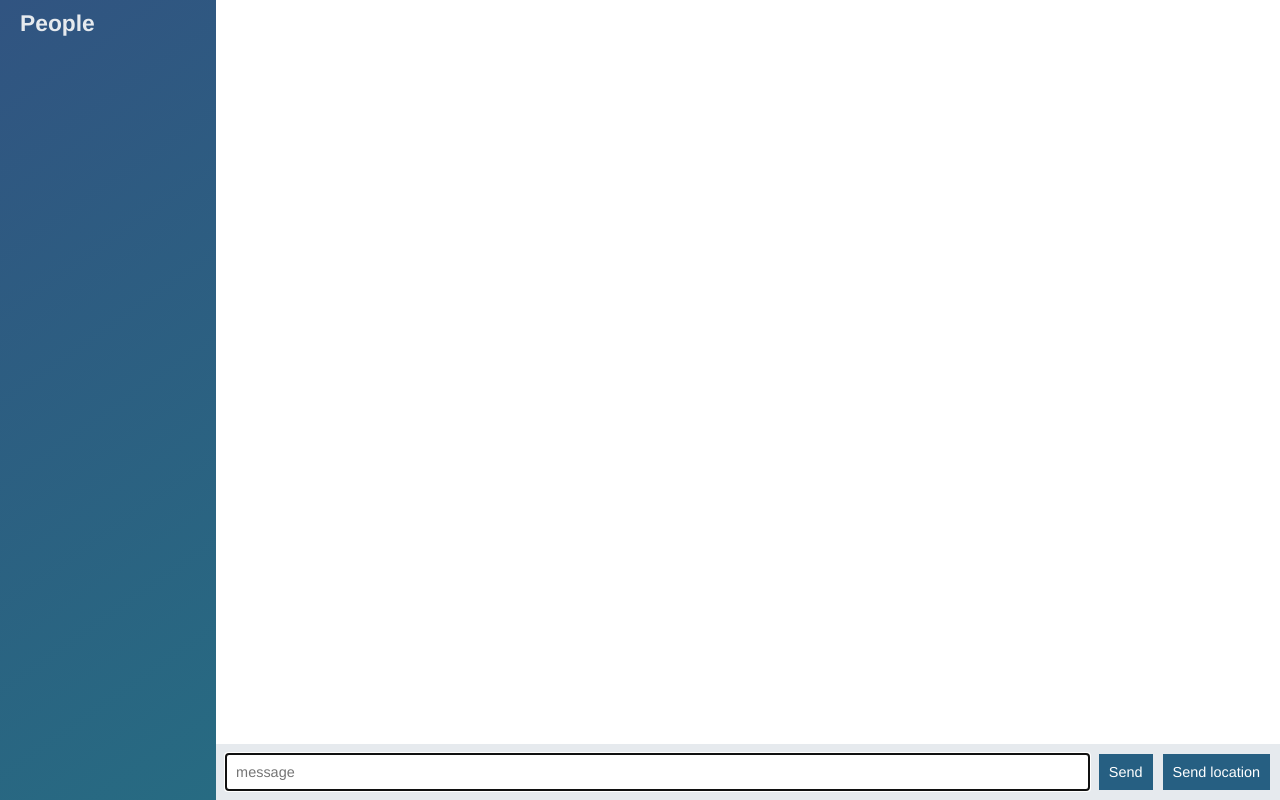
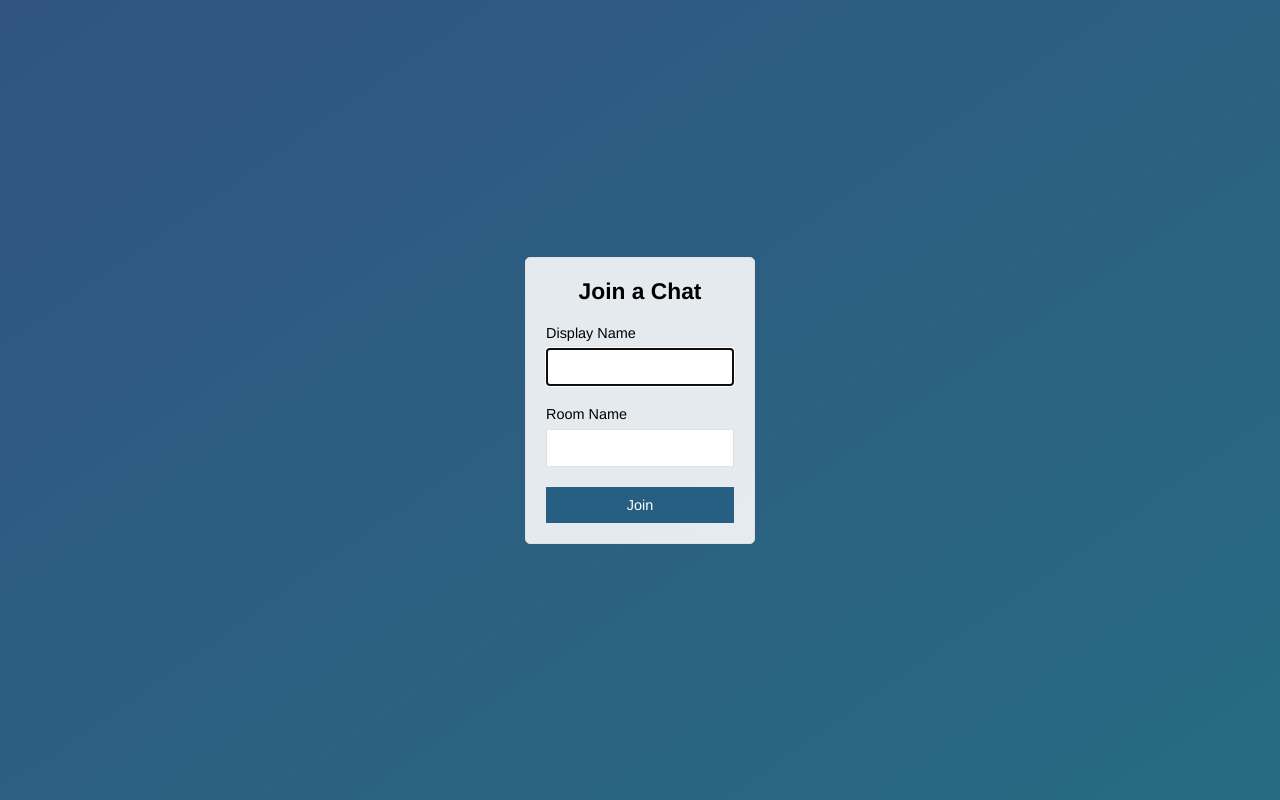
Before and after one commit to klauBertram/node-course-2-chat-app, a website: page public/index.html in a window 1280 px wide. Drawn offline with nearby package versions, Linux system fonts and the light colour scheme; no server answers.

Commit message:
add join page

```diff
--- a/public/index.html
+++ b/public/index.html
@@ -1,33 +1,29 @@
 <!DOCTYPE html>
 <html>
 <head>
-  <title></title>
   <meta charset="utf-8">
+  <meta name="viewport" content="width=device-width, initial-scale=1, user-scalable=no">
   <link rel="stylesheet" href="css/styles.css">
+  <title>Join | ChatApp</title>
 </head>
-
-<body class="chat">
-
-<div class="chat__sidebar">
-  <h3>People</h3>
-  <div id="users"></div>
-</div>
-
-<div class="chat__main">
-  <ol id="messages" class="chat__messages"></ol>
-
-  <div class="chat__footer">
-    <form id="message-form">
-      <input type="text" name="message" placeholder="message" autofocus autocomplete="off" />
-      <button>Send</button>
+<body class="centered-form">
+  <div class="centered-form__form">
+    <form action="/chat.html">
+      <div class="form-field">
+        <h3>Join a Chat</h3>
+      </div>
+      <div class="form-field">
+        <label>Display Name</label>
+        <input type="text" name="name" autofocus />
+      </div>
+      <div class="form-field">
+        <label>Room Name</label>
+        <input type="text" name="room" />
+      </div>
+      <div class="form-field">
+        <button>Join</button>
+      </div>
     </form>
-
-    <button id="send-location">Send location</button>
   </div>
-</div>
-
-<script src="/socket.io/socket.io.js"></script>
-<script src="/js/libs/jquery-3.1.1.min.js"></script>
-<script src="/js/index.js"></script>
 </body>
 </html>
```
Also changed, not shown: public/chat.html (added, +34 -0 lines), public/js/chat.js (renamed from public/js/index.js).
